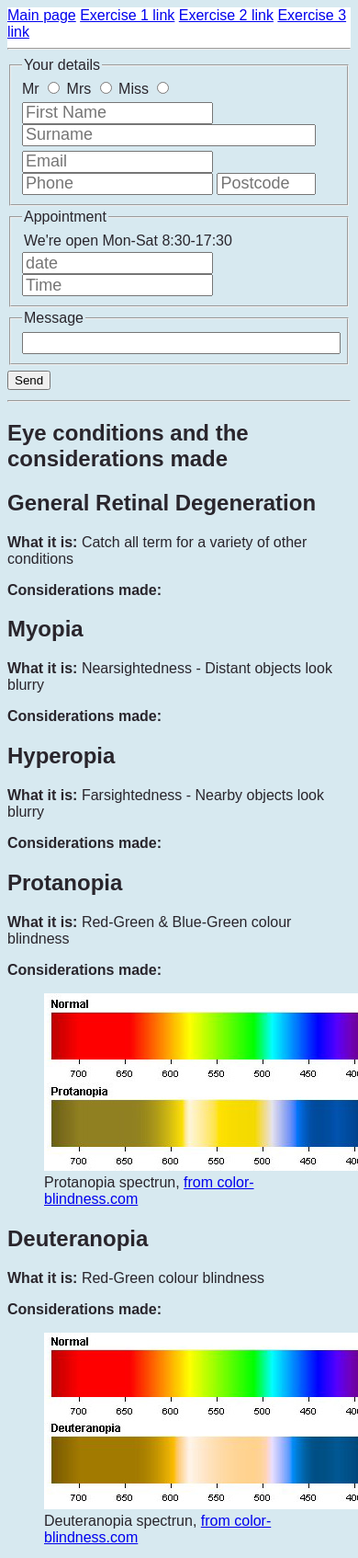
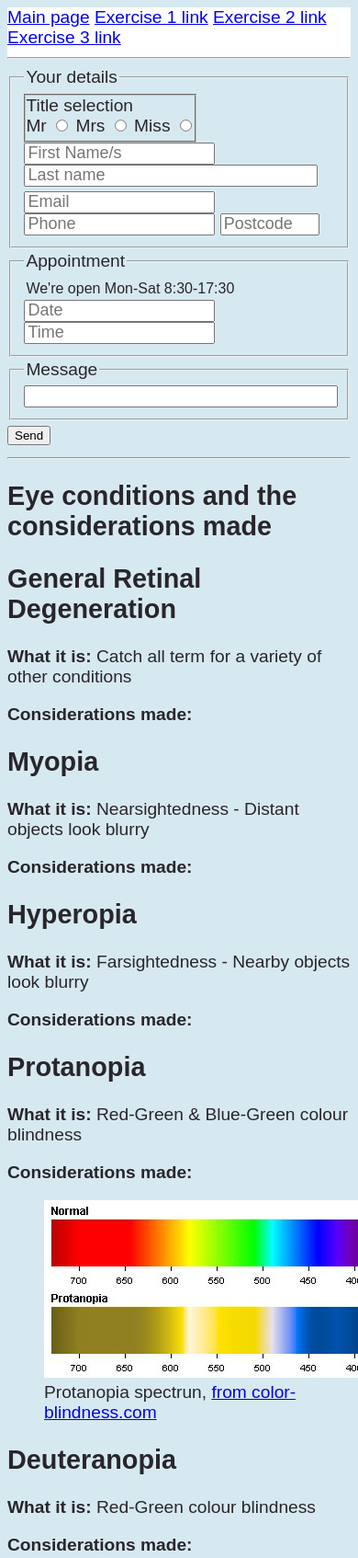
Before and after one commit to J-Wll/AriaExercises, a plain HTML site: page examples/ex02.html in a window 390 px wide. Shown: the top 1694 px of the page at 92% size. Drawn offline with Linux system fonts and the light colour scheme.

Commit message:
ARIA radiogroup and styling
Made radiogroup fit this standard: https://www.w3.org/WAI/ARIA/apg/patterns/radio/

```diff
--- a/examples/css/ex2style.css
+++ b/examples/css/ex2style.css
@@ -4,6 +4,15 @@ body{
 font-family: Arial, Helvetica, sans-serif;
 background-color: #d7e9f0;
 color: #29252c;
+font-size: 1.2em;
+}
+
+.border{
+    border-width: 2px;
+    border-style: groove;
+    border-color: rgb(192, 192, 192);
+    border-image: initial;
+    width: fit-content;
 }
 
 .md-5p{
--- a/examples/ex02.html
+++ b/examples/ex02.html
@@ -2,64 +2,140 @@
 <html lang="en">
 
 <head>
-    <meta charset="UTF-8">
-    <meta name="viewport" content="width=device-width, initial-scale=1.0">
+    <meta charset="UTF-8" />
+    <meta name="viewport" content="width=device-width, initial-scale=1.0" />
     <title>Add ARIA landmarks to a user form</title>
     <link rel="stylesheet" href="./css/ex2style.css" />
 </head>
 
 <body>
-    <div style="position:sticky; top:1px; background-color: white; width:fit-content;">
+    <div style="
+        position: sticky;
+        top: 1px;
+        background-color: white;
+        width: fit-content;
+      ">
         <a href="../index.html">Main page</a>
         <a href="ex01.html">Exercise 1 link</a>
         <a href="ex02.html">Exercise 2 link</a>
         <a href="ex03.html">Exercise 3 link</a>
-        <hr/>
-      </div>
+        <hr />
+    </div>
     <section>
         <form action="">
             <fieldset class="my-3p">
                 <legend>Your details</legend>
-                <div class="md-5p">
-                Mr <input type="radio" name="title" id="title1">
-                Mrs <input type="radio" name="title" id="title2">
-                Miss <input type="radio" name="title" id="title3">
+                <div class="border">
+                <label for="radiogroup" id="groupLabel">Title selection</label>
+                <div class="md-5p" role="radiogroup" id="radiogroup" aria-labelledby="groupLabel">
+                    <label for="title1" id="label1">Mr</label>
+                    <input type="radio" name="title" id="title1" class="radioBut" aria-labelledby="label1" aria-checked="false"/>
+                    <label for="title2" id="label2">Mrs</label>
+                    <input type="radio" name="title" id="title2" class="radioBut" aria-labelledby="label2" aria-checked="false"/>
+                    <label for="title3" id="label3">Miss</label>
+                    <input type="radio" name="title" id="title3" class="radioBut" aria-labelledby="label3" aria-checked="false"/>
+                </div>
                 </div>
                 <div class="md-5p">
-                <input type="text" name="firstName" id="firstName" placeholder="First Name">
-                <input type="text" name="surname" id="surname" placeholder="Surname">
+                    <input type="text" name="firstName" id="firstName" placeholder="First Name/s" />
+                    <input type="text" name="surname" id="surname" placeholder="Last name" />
                 </div>
                 <div class="">
-                <input type="text" name="email" id="email" placeholder="Email">
-                <input type="text" name="phone" id="phone" placeholder="Phone">
-                <input type="text" name="postcode" id="postcode" placeholder="Postcode">
+                    <input type="text" name="email" id="email" placeholder="Email" />
+                    <input type="text" name="phone" id="phone" placeholder="Phone" />
+                    <input type="text" name="postcode" id="postcode" placeholder="Postcode" />
                 </div>
-
             </fieldset>
             <fieldset class="my-3p">
                 <legend>Appointment</legend>
                 <legend class="ft-1 my-3p">We're open Mon-Sat 8:30-17:30</legend>
-                <input type="text" name="date" id="date" placeholder="date">
-                <input type="text" name="time" id="time" placeholder="Time">
+                <input type="text" name="date" id="date" placeholder="Date" />
+                <input type="text" name="time" id="time" placeholder="Time" />
             </fieldset>
             <fieldset class="my-3p">
                 <legend>Message</legend>
-                <input type="text" name="message" id="message">
+                <input type="text" name="message" id="message" />
             </fieldset>
-            <input class ="my-3p" type="submit" value="Send">
+            <input class="my-3p" type="submit" value="Send" />
         </form>
     </section>
     <section>
-        <hr>
+        <hr />
         <h1>Eye conditions and the considerations made</h1>
-        <article><h2>General Retinal Degeneration</h2><p><b>What it is: </b>Catch all term for a variety of other conditions</p><p><b>Considerations made:</b></p></article>
-        <article><h2>Myopia</h2><p><b>What it is: </b>Nearsightedness - Distant objects look blurry</p><p><b>Considerations made:</b></p></article>
-        <article><h2>Hyperopia</h2><p><b>What it is: </b>Farsightedness - Nearby objects look blurry</p><p><b>Considerations made:</b></p></article>
-        <article><h2>Protanopia</h2><p><b>What it is: </b>Red-Green & Blue-Green colour blindness</p><p><b>Considerations made:</b></p><figure><img src="/images/protanopia-color-spectrum.jpg"><figcaption>Protanopia spectrun, <a href="https://www.color-blindness.com/protanopia-red-green-color-blindness/">from color-blindness.com</a></figcaption></figure></article>
-        <article><h2>Deuteranopia</h2><p><b>What it is: </b>Red-Green colour blindness</p><p><b>Considerations made:</b></p><figure><img src="/images/deuteranopia-color-spectrum.jpg"><figcaption>Deuteranopia spectrun, <a href="https://www.color-blindness.com/deuteranopia-red-green-color-blindness/">from color-blindness.com</a></figcaption></figure></article>
-        <article><h2>Tritanopia</h2><p><b>What it is: </b>Blue-Yellow colour blindness</p><p><b>Considerations made:</b></p><figure><img src="/images/tritanopia-color-spectrum.jpg"><figcaption>Tritanopia spectrun, <a href="https://www.color-blindness.com/tritanopia-blue-yellow-color-blindness/">from color-blindness.com</a></figcaption></figure></article>
-
+        <article>
+            <h2>General Retinal Degeneration</h2>
+            <p>
+                <b>What it is: </b>Catch all term for a variety of other conditions
+            </p>
+            <p><b>Considerations made:</b></p>
+        </article>
+        <article>
+            <h2>Myopia</h2>
+            <p><b>What it is: </b>Nearsightedness - Distant objects look blurry</p>
+            <p><b>Considerations made:</b></p>
+        </article>
+        <article>
+            <h2>Hyperopia</h2>
+            <p><b>What it is: </b>Farsightedness - Nearby objects look blurry</p>
+            <p><b>Considerations made:</b></p>
+        </article>
+        <article>
+            <h2>Protanopia</h2>
+            <p><b>What it is: </b>Red-Green & Blue-Green colour blindness</p>
+            <p><b>Considerations made:</b></p>
+            <figure>
+                <img src="/images/protanopia-color-spectrum.jpg" />
+                <figcaption>
+                    Protanopia spectrun,
+                    <a href="https://www.color-blindness.com/protanopia-red-green-color-blindness/">from
+                        color-blindness.com</a>
+                </figcaption>
+            </figure>
+        </article>
+        <article>
+            <h2>Deuteranopia</h2>
+            <p><b>What it is: </b>Red-Green colour blindness</p>
+            <p><b>Considerations made:</b></p>
+            <figure>
+                <img src="/images/deuteranopia-color-spectrum.jpg" />
+                <figcaption>
+                    Deuteranopia spectrun,
+                    <a href="https://www.color-blindness.com/deuteranopia-red-green-color-blindness/">from
+                        color-blindness.com</a>
+                </figcaption>
+            </figure>
+        </article>
+        <article>
+            <h2>Tritanopia</h2>
+            <p><b>What it is: </b>Blue-Yellow colour blindness</p>
+            <p><b>Considerations made:</b></p>
+            <figure>
+                <img src="/images/tritanopia-color-spectrum.jpg" />
+                <figcaption>
+                    Tritanopia spectrun,
+                    <a href="https://www.color-blindness.com/tritanopia-blue-yellow-color-blindness/">from
+                        color-blindness.com</a>
+                </figcaption>
+            </figure>
+        </article>
     </section>
 </body>
 
+<!-- Inline JS for easier submission -->
+<script>
+    function toggleChecked(){
+        // unchecks anything that's checked, then checks the clicked on radio button
+        radioArray.forEach((element) => {
+            element.setAttribute("aria-checked",false);
+        });
+        this.setAttribute("aria-checked",true);
+    }
+
+    let radioButs = document.getElementsByClassName("radioBut");
+    radioArray = Array.from(radioButs);
+    radioArray.forEach((element) => {
+      element.addEventListener('click', toggleChecked);
+    });
+</script>
+
 </html>
```
